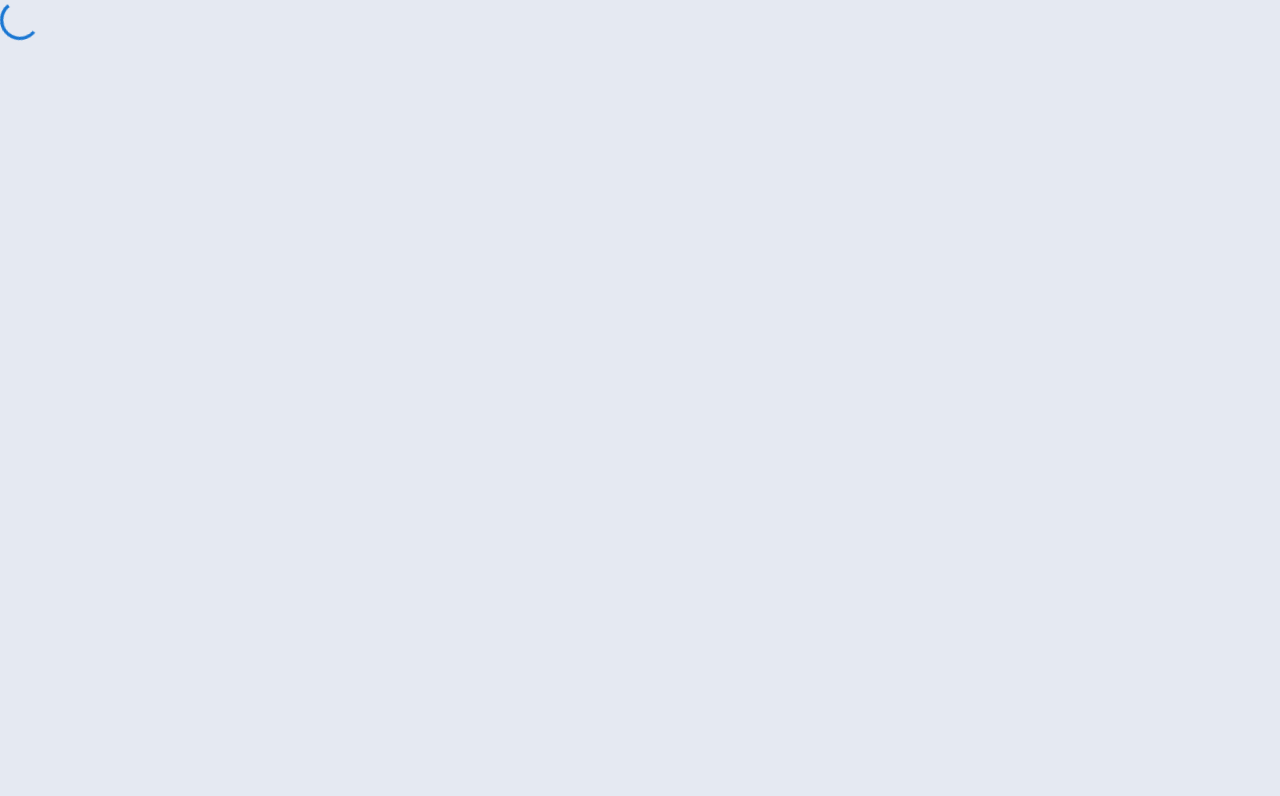
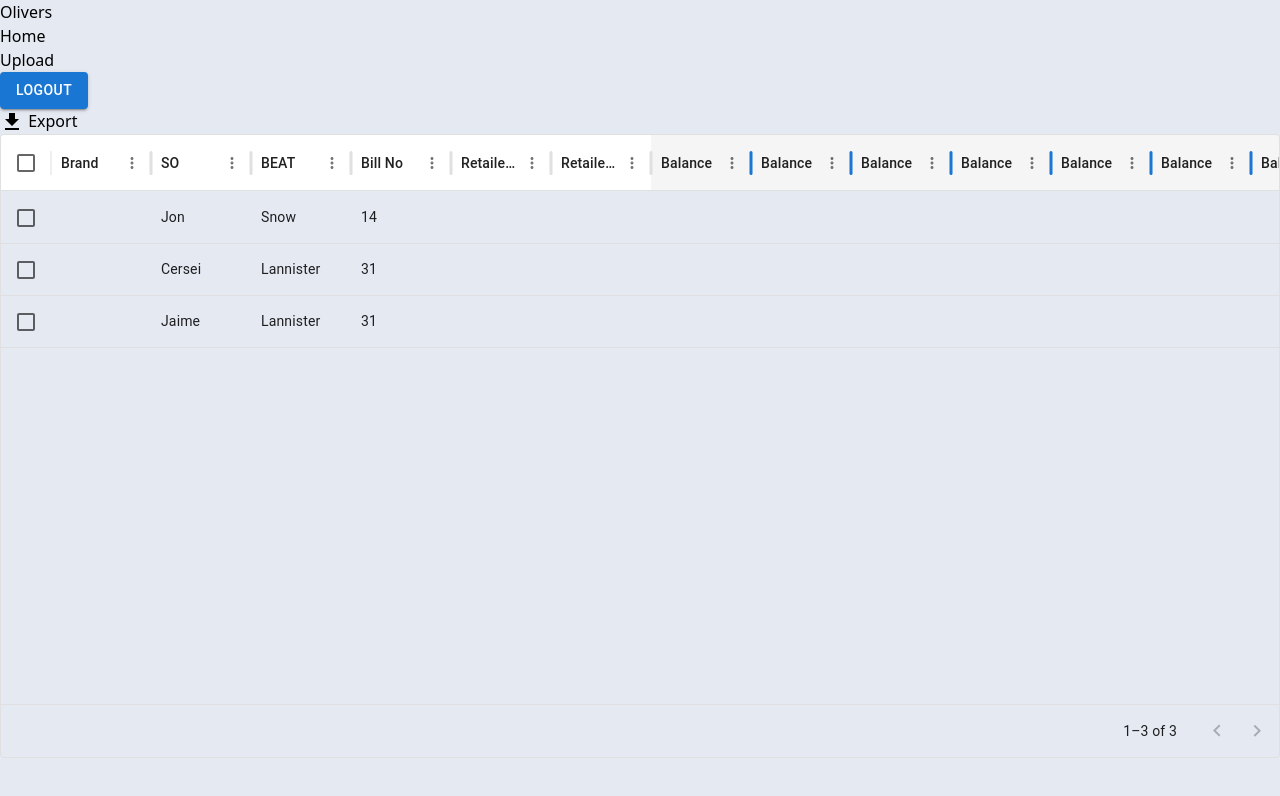
Before and after one commit to DevTechsters/olivers-FE, a React (Vite) app: page /home in a window 1280 px wide. Shown: the top 796 px of the page. Built offline with nearby package versions, Linux system fonts and the light colour scheme.

Commit message:
pagination

```diff
--- a/src/pages/Home.jsx
+++ b/src/pages/Home.jsx
@@ -9,7 +9,11 @@ import FileDownloadIcon from '@mui/icons-material/FileDownload';
 import Loader from '../components/Loader';
 
 export default function Home() {
-  const [loading,setloading]=useState(true)
+  const [loading, setloading] = useState(false)
+  const [paginationModel, setPaginationModel] = useState({
+    pageSize: 5,
+    page: 0,
+  });
 
   const handleEditClick = (id) => () => {
   };
@@ -20,27 +24,62 @@ export default function Home() {
   };
 
   const columns = [
-    { field: 'id', headerName: 'INVOICE', width: 90 },
+    { field: 'brand', headerName: 'Brand' },
     {
       field: 'firstName',
-      headerName: 'CUSTOMER',
+      headerName: 'SO',
     },
     {
       field: 'lastName',
-      headerName: 'STATUS',
+      headerName: 'BEAT',
     },
     {
       field: 'age',
-      headerName: 'AMOUNT',
-      type: 'number',
+      headerName: 'Bill No',
     },
     {
       field: 'fullName',
-      headerName: 'PAYMENT TYPE',
+      headerName: 'Bill Date',
     },
     {
       field: 'fullName',
-      headerName: 'UPDATED BY',
+      headerName: 'Retailer Name',
+    },
+    {
+      field: '',
+      headerName: 'Invoice Amount',
+    },
+    {
+      field: '',
+      headerName: 'Received (CHQ+ GPAY)',
+    },
+    {
+      field: '',
+      headerName: 'Cash Discount',
+    },
+    {
+      field: '',
+      headerName: 'Damage',
+    },
+    {
+      field: '',
+      headerName: 'Claim',
+    },
+    {
+      field: '',
+      headerName: 'CR Note',
+    },
+    {
+      field: '',
+      headerName: 'Delivery Status',
+    },
+    {
+      field: '',
+      headerName: 'Tally Status',
+    },
+    {
+      field: '',
+      headerName: 'Balance',
     },
     {
       field: 'actions',
@@ -77,28 +116,24 @@ export default function Home() {
 
   return (
     <>
-      {loading?<Loader/>:<><Header />
+      {loading ? <Loader /> : <><Header />
         <div class="flex justify-end my-5 mr-10">
           <button class="bg-blue-500 text-white py-2 px-4 rounded">
             <FileDownloadIcon></FileDownloadIcon> Export
           </button>
         </div>
         <div className='m-4 bg-white'>
-      <Box sx={{ height: 400, width: '100%' }}>
+          <Box sx={{ height: '78vh', width: '100%' }}>
+
             <DataGrid
               rows={rows}
               columns={columns}
-          initialState={{
-            pagination: {
-              paginationModel: {
-                pageSize: 5,
-              },
-            },
-          }}
-          pageSizeOptions={[5]}
+              pageSizeOptions={[10, 100, 1000]}
+              paginationModel={paginationModel}
+              onPaginationModelChange={setPaginationModel}
+              pagination
               checkboxSelection
               disableRowSelectionOnClick
-          className='p-4'
             />
           </Box>
         </div></>}
```
Lines whose indentation alone changed are shown as unchanged.
